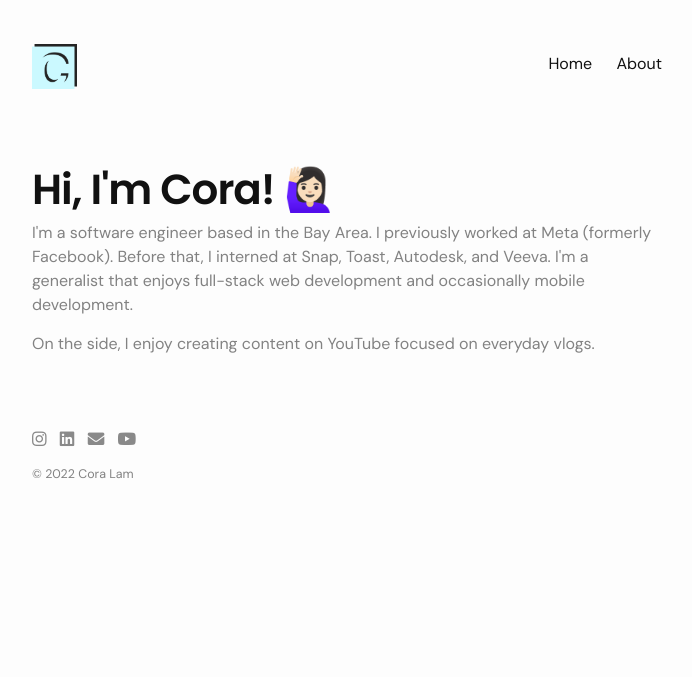
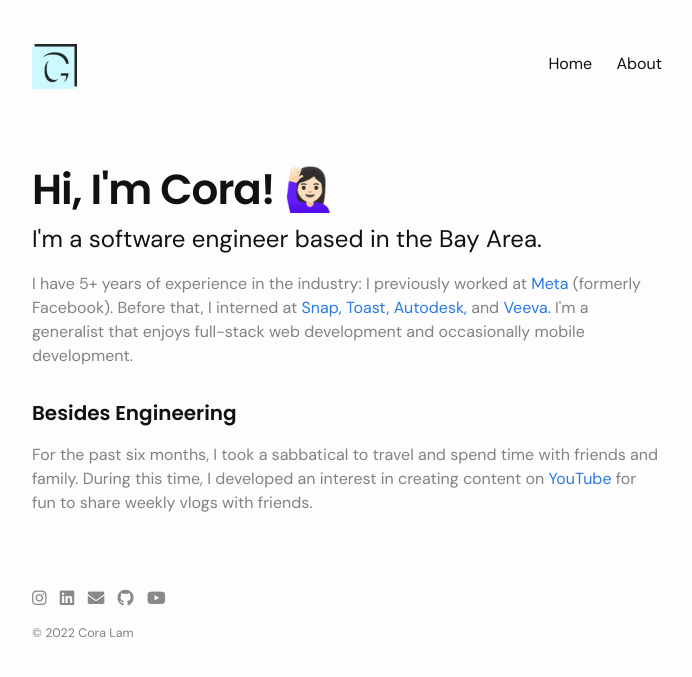
Before and after one commit to Coraellation/coraellation.github.io, a Jekyll site: the page built from index.html, in a window 1280 px wide. Shown: the top 677 px of the page, without its empty margins (293-985 px from the left). Built offline with Jekyll 4.4.1, drawn with Linux system fonts in a browser that asks for light colours; nearby versions of some CDN libraries.

Commit message:
Add interests section to home page
Update home page outbound links and interests

```diff
--- a/_config.yml
+++ b/_config.yml
@@ -7,6 +7,9 @@ baseurl: "" # the subpath of your site, e.g. /blog/
 url: "http://coraellation.github.io/" # the base hostname & protocol for your site
 twitter_username: coraellation
 github_username:  coraellation
+youtube: https://www.youtube.com/c/coralam
+linkedin: https://www.linkedin.com/in/coraellation/
+instagram: https://www.instagram.com/coraellation/
 
 # Build settings
 markdown: kramdown
--- a/_includes/new_footer.html
+++ b/_includes/new_footer.html
@@ -3,16 +3,19 @@
       <div class="footer-col-wrapper">
         <div class="footer-col">
             <h5 class="footer-links">
-              <a target="_blank" href="https://www.instagram.com/coraellation/">
+              <a target="_blank" href="{{ site.instagram }}">
                 <i class="fab fa-instagram fa-lg"></i>
               </a>
-              <a target="_blank" href="https://www.linkedin.com/in/coraellation/">
+              <a target="_blank" href="{{ site.linkedin }}">
                 <i class="fab fa-linkedin fa-lg"></i>
               </a>
-              <a target="_blank" href="mailto:coralam17@gmail.com">
+              <a target="_blank" href="mailto:{{ site.email }}">
                 <i class="fas fa-envelope fa-lg"></i>
               </a>
-              <a target="_blank" href="https://www.youtube.com/c/coralam">
+              <a target="_blank" href="https://github.com/{{ site.github_username }}">
+                <i class="fab fa-github fa-lg"></i>
+              </a>
+              <a target="_blank" href="{{ site.youtube }}">
                 <i class="fab fa-youtube fa-lg"></i>
               </a>
             </h5>
--- a/_sass/_layout.scss
+++ b/_sass/_layout.scss
@@ -194,6 +194,7 @@
 .page-heading {
     font-size: 20px;
     font-weight: 400;
+    margin-top: $spacing-unit;
 }
 
 .post-list {
@@ -221,7 +222,7 @@
  * Posts
  */
 .post-header {
-    margin-bottom: $spacing-unit;
+    margin-bottom: 0;
 }
 
 .post-title {
@@ -260,4 +261,9 @@
             font-size: 18px;
         }
     }
+
+    body {
+        color: $grey-color;
+    }
+
 }
--- a/index.html
+++ b/index.html
@@ -4,15 +4,39 @@ layout: default
 
 <div class="home">
   <h1 class="intro-heading">Hi, I'm Cora! 🙋🏻‍♀️</h1>
+  <h2>
+    I'm a software engineer based in the Bay Area.
+  </h2>
   <p class="intro-blurb">
-    I'm a software engineer based in the Bay Area.
-    I previously worked at Meta (formerly Facebook).
-    Before that, I interned at Snap, Toast, Autodesk, and Veeva.
+    I have 5+ years of experience in the industry: I previously worked at
+    <a target="_blank" href="https://about.facebook.com//">
+      Meta
+    </a>
+    (formerly Facebook). Before that, I interned at
+    <a target="_blank" href="https://snap.com/en-US">
+      Snap,
+    </a>
+    <a target="_blank" href="https://pos.toasttab.com/">
+      Toast,
+    </a>
+    <a target="_blank" href="https://www.autodesk.com/">
+      Autodesk,
+    </a> and
+    <a target="_blank" href="https://www.veeva.com/">
+      Veeva.
+    </a>
     I'm a generalist that enjoys full-stack web development and occasionally mobile development.
   </p>
+  <h1 class="page-heading">Besides Engineering</h1>
   <p class="intro-blurb">
-    On the side, I enjoy creating content on YouTube focused on everyday vlogs.
+    For the past six months, I took a sabbatical to travel and spend time with friends and family.
+    During this time, I developed an interest in creating content on
+    <a target="_blank" href="{{ site.youtube }}/">
+      YouTube
+    </a>
+    for fun to share weekly vlogs with friends.
   </p>
+
   <!-- Uncomment for Blog
   <h1 class="page-heading">Blog</h1>
   <ul class="post-list">
```
Also changed, not shown: about.md (+1 -1 lines).
